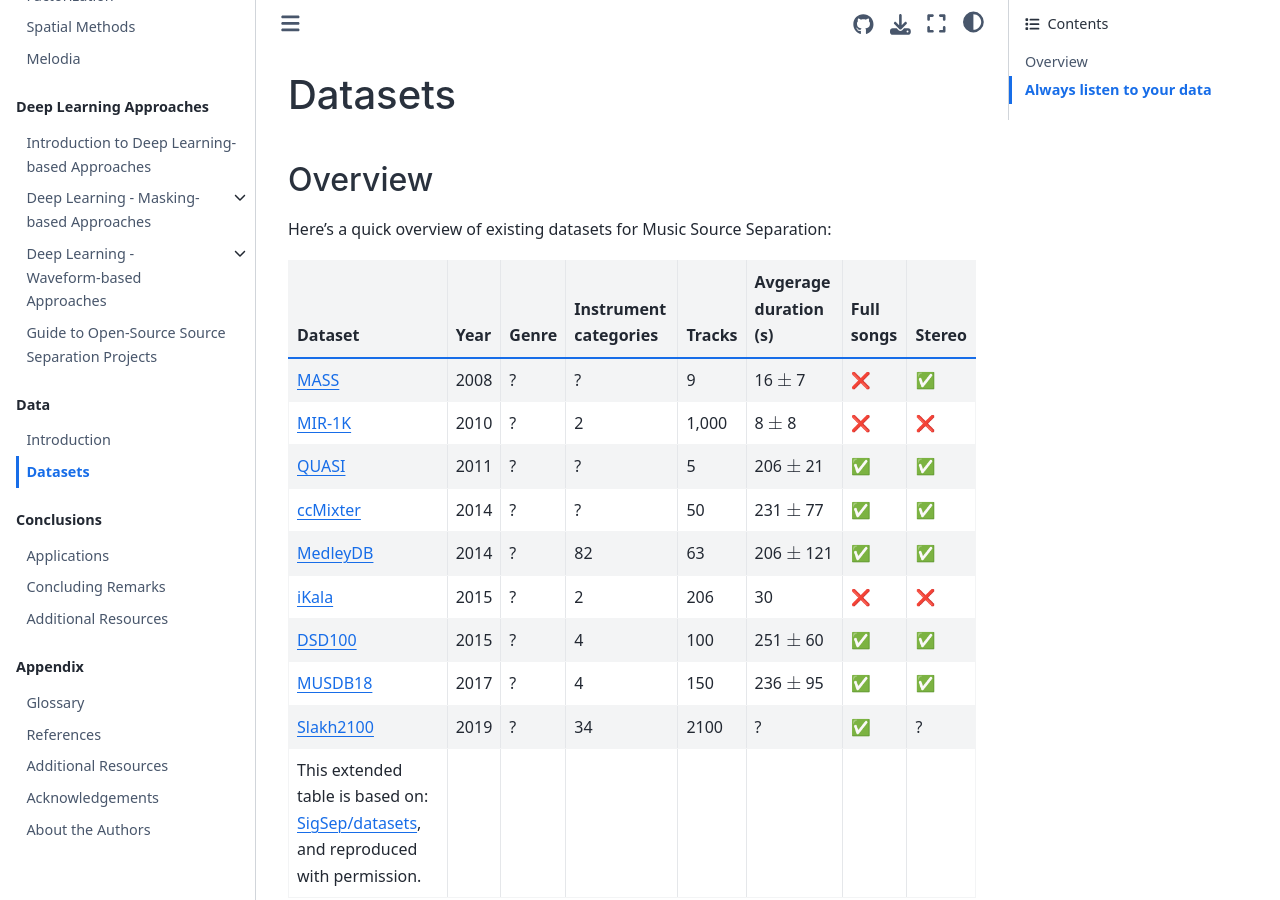
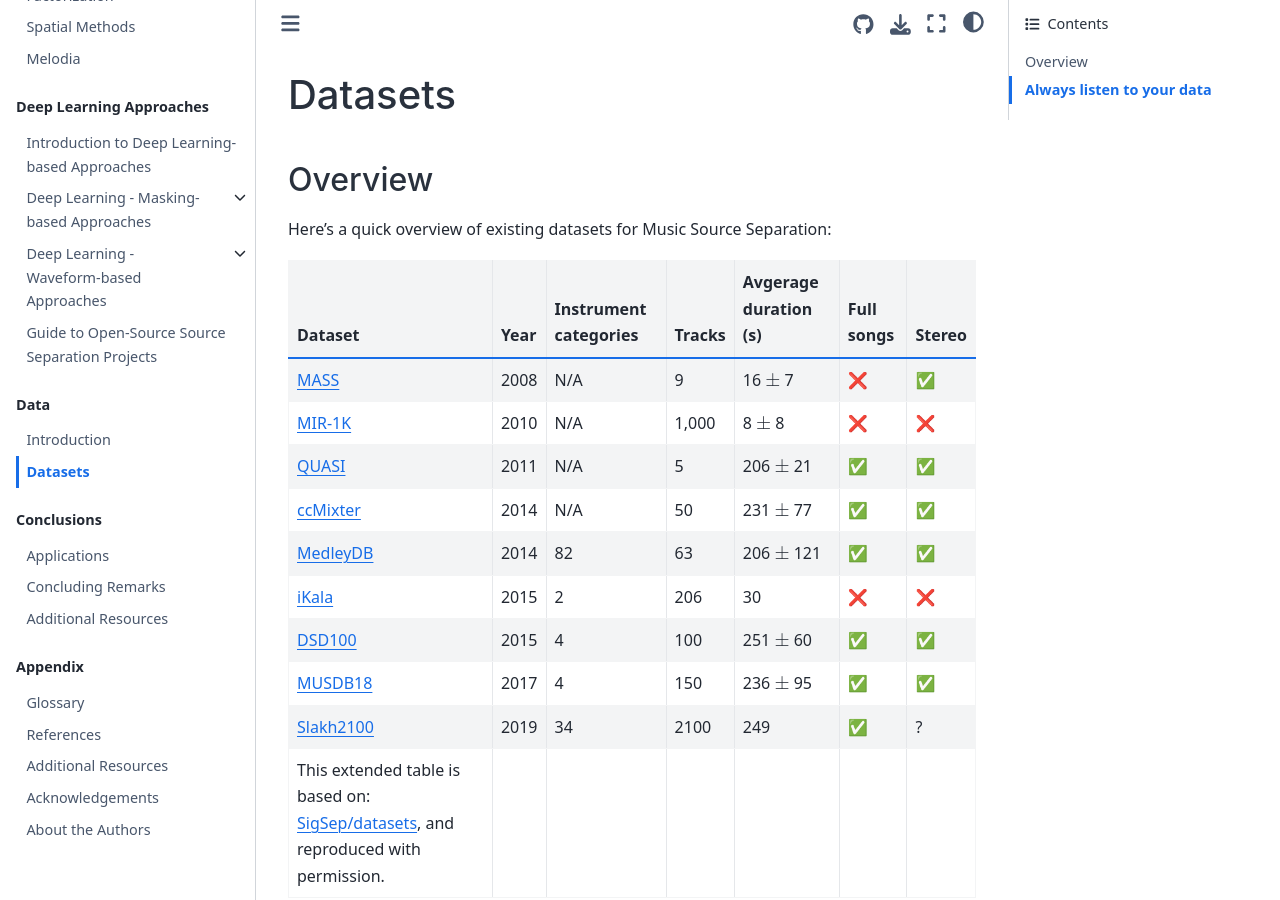
Before and after one commit to source-separation/tutorial, a Jupyter Book: the page built from book/data/datasets.md, in a window 1280 px wide and 900 px high. Built offline with Jupyter Book 1.0.4 settings and Sphinx 7.4.7 and the Sphinx Book theme 1.1.4, drawn with Linux system fonts in a browser that asks for light colours; pages that are not in the unit, such as notebooks, are missing from menus.

Commit message:
Remove genre column from table

```diff
--- a/book/data/datasets.md
+++ b/book/data/datasets.md
@@ -4,17 +4,17 @@
 ## Overview
 Here's a quick overview of existing datasets for Music Source Separation:
 
-| **Dataset** | **Year** | **Genre** | **Instrument categories** | **Tracks** | **Avgerage duration (s)** | **Full songs** | **Stereo** |
-| ----------  | -------- | --------- | ------------------------- | ---------- | ------------------------- | -------------- | ---------- |
-| [MASS](http://www.mtg.upf.edu/download/datasets/mass) | 2008 | ? | ? | 9 | 16 $\pm$ 7 | ❌ | ✅️ |
-| [MIR-1K](https://sites.google.com/site/unvoicedsoundseparation/mir-1k) | 2010 | ? | 2 | 1,000 | 8 $\pm$ 8 | ❌ | ❌ |
-| [QUASI](http://www.tsi.telecom-paristech.fr/aao/en/2012/03/12/quasi/) | 2011 | ? | ? | 5 | 206 $\pm$ 21 | ✅ | ✅ |
-| [ccMixter](http://www.loria.fr/~aliutkus/kam/)  | 2014 | ? | ? | 50 | 231 $\pm$ 77 | ✅ | ✅ |
-| [MedleyDB](http://medleydb.weebly.com/) | 2014 | ? | 82 | 63 | 206 $\pm$ 121 | ✅ | ✅ |
-| [iKala](http://mac.citi.sinica.edu.tw/ikala/)  | 2015 | ? |  2  | 206 | 30 | ❌ | ❌ |
-| [DSD100](/datasets/dsd100.md)| 2015 | ? | 4 | 100 | 251 $\pm$ 60 | ✅ | ✅ |
-| [MUSDB18](https://sigsep.github.io/datasets/musdb.html) | 2017 | ? | 4 | 150 | 236 $\pm$ 95 | ✅ | ✅ |
-| [Slakh2100](http://www.slakh.com/) | 2019 | ? | 34 | 2100 | ? | ✅ | ? |
+| **Dataset** | **Year** |  **Instrument categories** | **Tracks** | **Avgerage duration (s)** | **Full songs** | **Stereo** |
+| ----------  | -------- |  ------------------------- | ---------- | ------------------------- | -------------- | ---------- |
+| [MASS](http://www.mtg.upf.edu/download/datasets/mass) | 2008 | N/A | 9 | 16 $\pm$ 7 | ❌ | ✅️ |
+| [MIR-1K](https://sites.google.com/site/unvoicedsoundseparation/mir-1k) | 2010 | N/A | 1,000 | 8 $\pm$ 8 | ❌ | ❌ |
+| [QUASI](http://www.tsi.telecom-paristech.fr/aao/en/2012/03/12/quasi/) | 2011 | N/A | 5 | 206 $\pm$ 21 | ✅ | ✅ |
+| [ccMixter](http://www.loria.fr/~aliutkus/kam/)  | 2014 | N/A | 50 | 231 $\pm$ 77 | ✅ | ✅ |
+| [MedleyDB](http://medleydb.weebly.com/) | 2014 | 82 | 63 | 206 $\pm$ 121 | ✅ | ✅ |
+| [iKala](http://mac.citi.sinica.edu.tw/ikala/)  | 2015 |  2  | 206 | 30 | ❌ | ❌ |
+| [DSD100](/datasets/dsd100.md)| 2015 | 4 | 100 | 251 $\pm$ 60 | ✅ | ✅ |
+| [MUSDB18](https://sigsep.github.io/datasets/musdb.html) | 2017 | 4 | 150 | 236 $\pm$ 95 | ✅ | ✅ |
+| [Slakh2100](http://www.slakh.com/) | 2019 | 34 | 2100 | 249 | ✅ | ? |
 This extended table is based on: [SigSep/datasets](https://sigsep.github.io/datasets/), and reproduced with permission.
 
 <!--- | [MUSDB18-HQ](https://sigsep.github.io/datasets/musdb.html) | 2019 | ? | ? | 150 | 236 $\pm$ 95 | ✅ | ✅ |)  # omitted since almost identical to MUSDB18 --->
```
